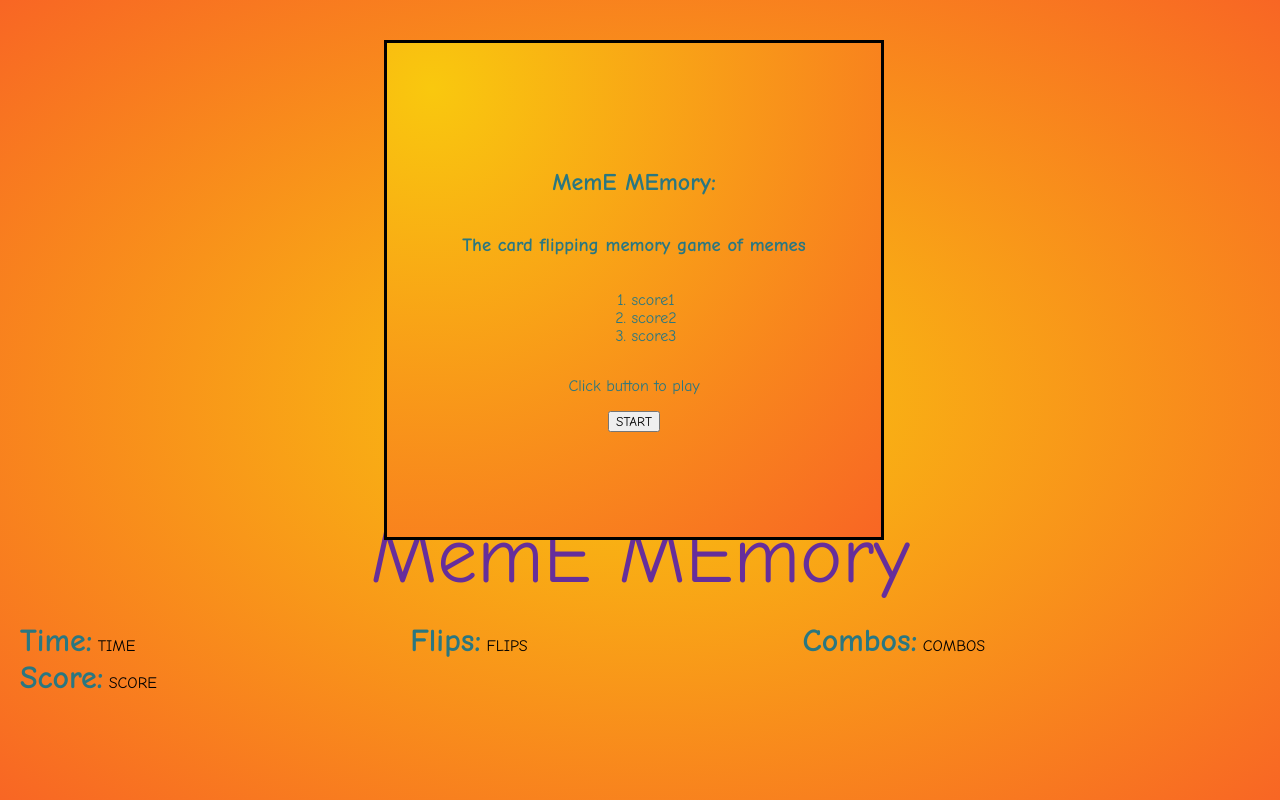
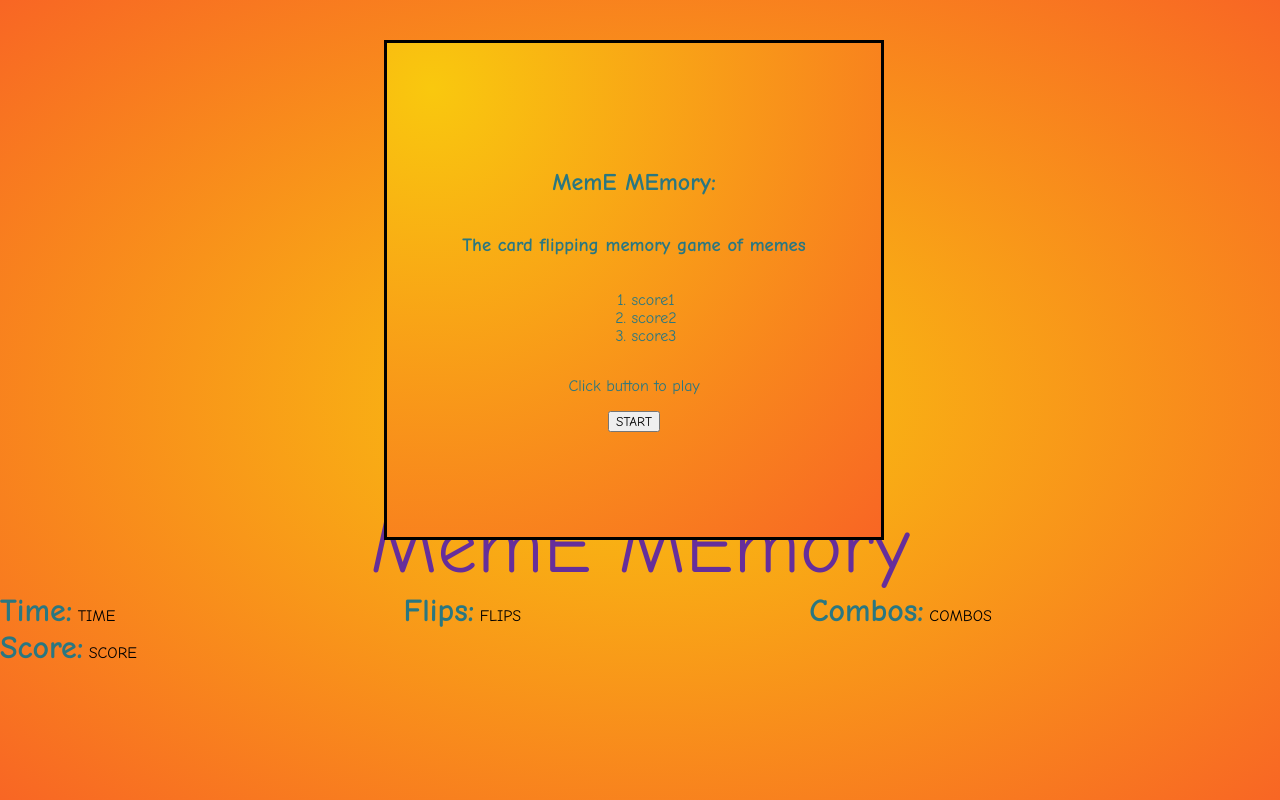
Before and after one commit to rnewx001/memoryFlipCards, a plain HTML site: page index.html in a window 1280 px wide. Drawn offline with Linux system fonts and the light colour scheme.

Commit message:
Add files via upload
.

```diff
--- a/css/styles.css
+++ b/css/styles.css
@@ -48,13 +48,14 @@ body {
   font-weight: normal;
   font-size: 5em;
   text-align: center;
-  margin: 10px;
+  margin: 0px;
 }
 .statContainer {
   display: flex;
   flex-direction: row;
   flex-wrap: wrap;
-  margin: 20px;
+  margin: 0px;
+  padding-bottom: 5px;
 }
 .statContainer > .statContainerStat {
   flex: auto;
```
